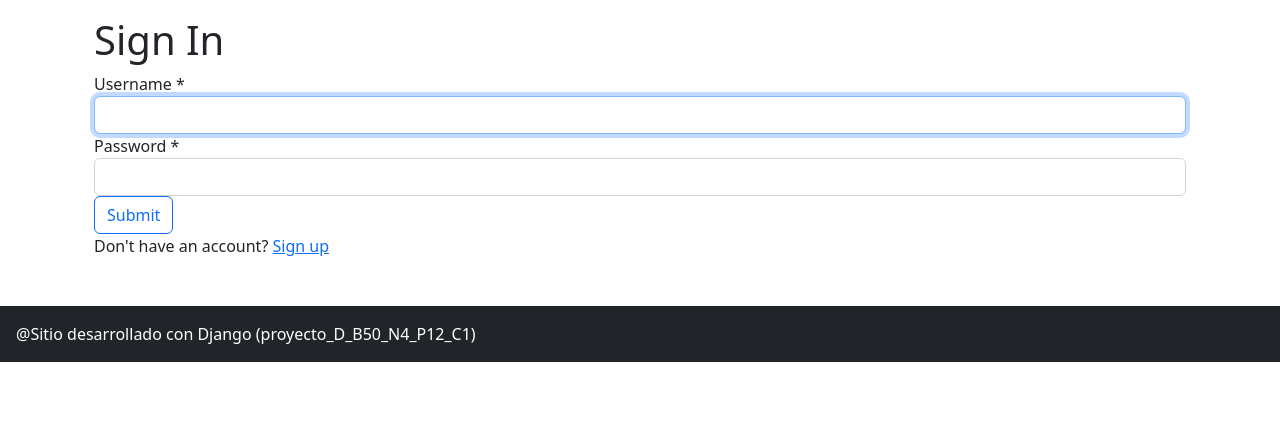
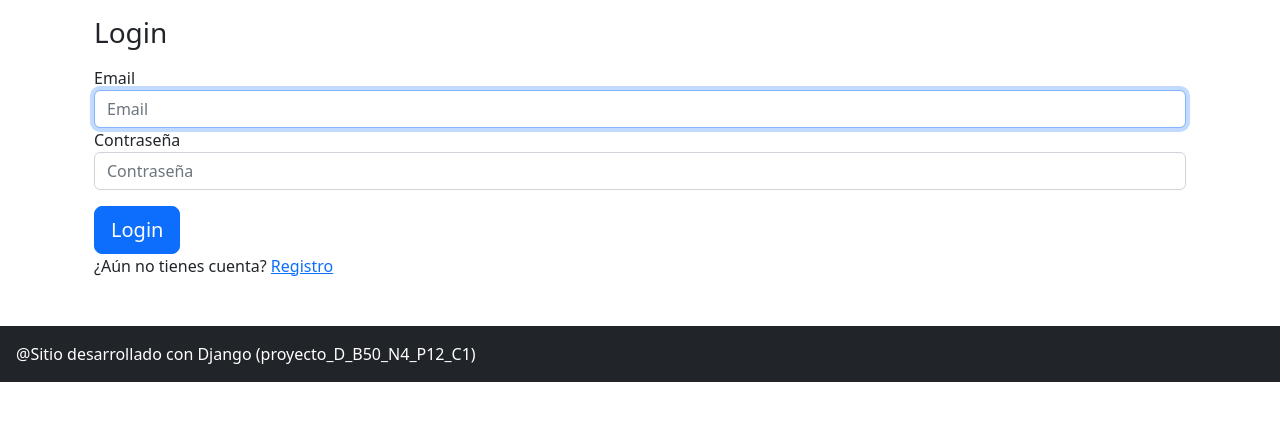
Before and after one commit to matiascavieres/programacion_backend, a Django app: template templates/login.html in a window 1280 px wide. Shown: the part 56-477 px from the top of the page. Run offline with Django 4.2, Linux system fonts and the light colour scheme; the template is opened without the code that fills it, so the values that code supplies are empty.

Commit message:
Cambios Varios logrin/Register/

```diff
--- a/pages/urls.py
+++ b/pages/urls.py
@@ -1,9 +1,9 @@
 from django.urls import path
-from .views import HomePageView, AboutPageView , LoginPageView, Sign_UpPageView
+from .views import HomePageView, AboutPageView , LoginPageView, RegisterPageView
 
 urlpatterns = [
     path("", HomePageView.as_view(), name="home"),
     path("about/", AboutPageView.as_view(), name="about"),
     path("login/", LoginPageView.as_view(), name="login"),
-    path("sign_up/", Sign_UpPageView.as_view(), name="sign_up"),
+    path("register/", RegisterPageView.as_view(), name="register"),
 ]
--- a/templates/about.html
+++ b/templates/about.html
@@ -4,7 +4,7 @@
 <div class="container">
     <div class="row">
         <div class="col-md-12">
-            <h1>Misión y visión</h1>
+            <h1 class="text-center">Misión y visión</h1>
         </div>
 
         <div class="text-center">
--- a/templates/login.html
+++ b/templates/login.html
@@ -4,34 +4,18 @@
 <div id="wrap">
     <div id="main" class="container clear-top">
         <div class="container">
-            <h1>Sign In</h1>
-            <form method="POST">
-                <input type="hidden" name="csrfmiddlewaretoken" value="8YSsTUT8OXFGMVHC2EFH4EgUw1JrxrPSq2BTHDTvrySHleXDkrRYUCeoMnDlRC5a">
-                <fieldset>
-                    <div id="div_id_username" class="form-group">
-                        <label for="id_username" class=" requiredField">
-                            Username
-                            <span class="asteriskField">*</span>
-                        </label>
-                        <div class="">
-                            <input type="text" name="username" autofocus="" autocapitalize="none" autocomplete="username" maxlength="150" class="textinput textInput form-control" required="" id="id_username">
-                        </div>
-                    </div>
-                    <div id="di_id_password" class="form-group">
-                        <label for="id_password" class=" requiredField">
-                            Password
-                            <span class="asteriskField">*</span>
-                        </label>
-                        <div class="">
-                            <input type="password" name="password" autocomplete="current-password" class="textinput textInput form-control" required="" id="id_password">
-                        </div>
-                    </div>
-                </fieldset>
-                <button class="btn btn-outline-primary" type="submit">Submit</button>
-            </form>
+            <form class="form-signin">
+                <h1 class="h3 mb-3 font-weight-normal">Login</h1>
+                <label for="inputEmail" class="sr-only">Email</label>
+                <input type="email" id="inputEmail" class="form-control" placeholder="Email" required autofocus>
+                <label for="inputPassword" class="sr-only">Contraseña</label>
+                <input type="password" id="inputPassword" class="form-control" placeholder="Contraseña" required>
+                <div class="checkbox mb-3"></div>
+                <button class="btn btn-lg btn-primary btn-block" type="submit">Login</button>
+                </form>
             <p>
-                Don't have an account?
-                <a href="/register/">Sign up</a>
+                ¿Aún no tienes cuenta?
+                <a href="/register/">Registro</a>
             </p>
         </div>
     </div>
```
Also changed, not shown: templates/register.html (renamed from templates/sign_up.html).
